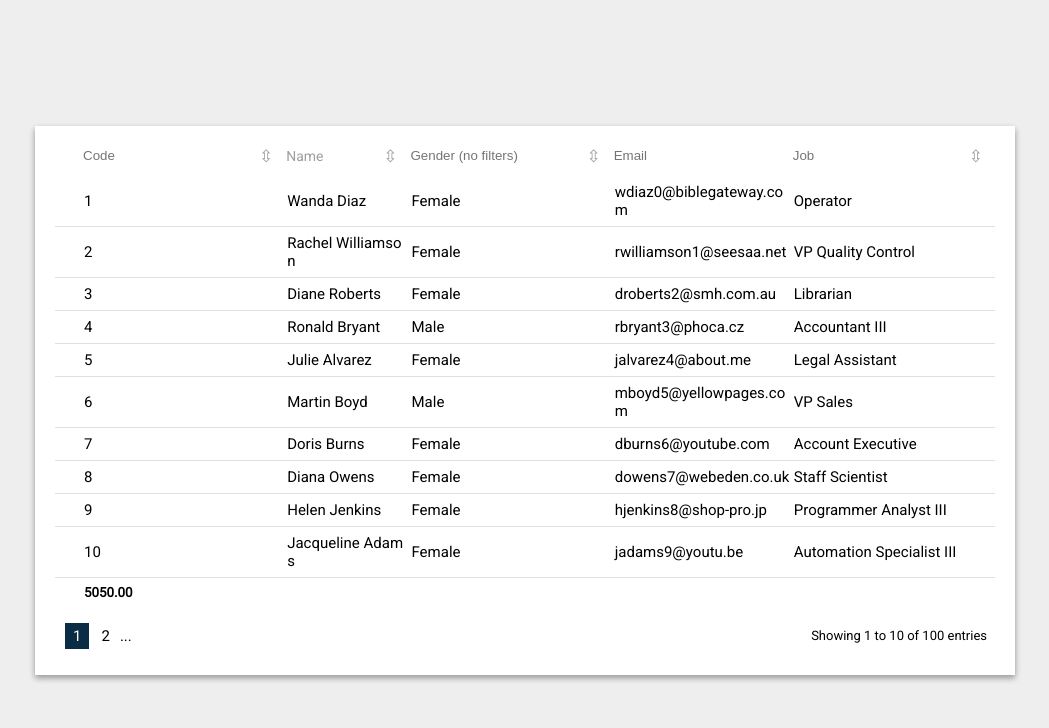
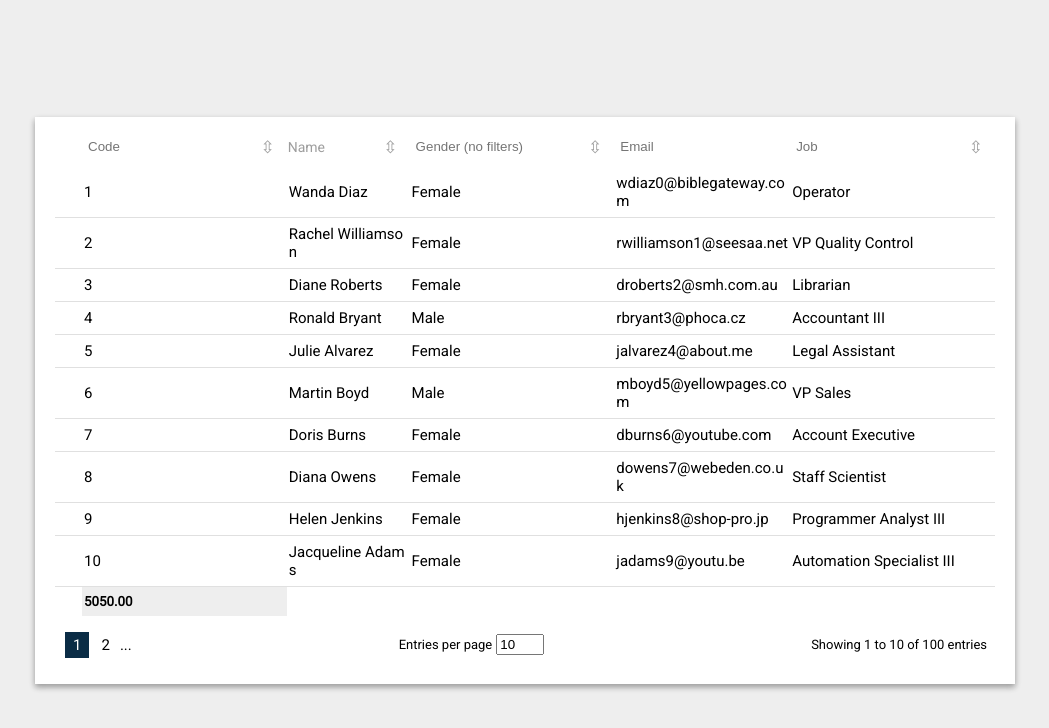
Before and after one commit to vssrcj/tablo, a React app: page sample/index.html in a window 1280 px wide. Shown: the whole page, without its empty margins (115-1164 px from the left). Built offline with nearby package versions, Linux system fonts and the light colour scheme.

Commit message:
Various small changes, and allowing to setLimit

```diff
--- a/package.json
+++ b/package.json
@@ -1,6 +1,6 @@
 {
   "name": "tablo",
-  "version": "2.4.2",
+  "version": "2.5.0",
   "author": "CJ",
   "description": "",
   "main": "src/tablo.js",
--- a/sample/index.js
+++ b/sample/index.js
@@ -32,6 +32,7 @@ const App = () => (
 			limit={10}
 			columns={columns}
 			id="code"
+         setLimit={true}
 		/>
 	</div>
 );
--- a/src/index.css
+++ b/src/index.css
@@ -1,6 +1,9 @@
 .tablo--container {
   margin: 0 10px;
   box-sizing: border-box;
+}
+.tablo .footer {
+   border-bottom: none;
 }
 .tablo {
   border-collapse: collapse;
@@ -20,15 +23,12 @@
 .tablo .head-input {
   min-width: 40px;
   width: 100%;
-  padding: 10px 0;
+  padding: 10px 0 10px 5px;
   outline: none;
   border: none;
   background: inherit;
 }
-.tablo tbody tr:last-child {
-  border-bottom: none;
-}
-.tablo tbody tr {
+.tablo tbody tr:not(.tablo--aggregates) {
   border-bottom: 1px solid #e0e0e0;
 }
 .tablo th,
@@ -49,6 +49,7 @@
 .tablo .aggregate-cell {
   font-size: smaller;
   font-weight: 900;
+      background: #eee;
 }
 .tablo .sort {
   font-size: 17px;
@@ -134,3 +135,12 @@
 .tablo .filters .selection::before {
    content: "x ";
 }
+.tablo .limit-setter {
+   margin-left: auto;
+   font-size: 13px;
+}
+.tablo .limit-setter input {
+   width: 40px;
+   margin-left: 4px;
+   outline: none;
+}
--- a/src/index.js
+++ b/src/index.js
@@ -31,6 +31,8 @@ export default class Tablo extends Component {
 
          // index of current page
          page: 0,
+
+         limit: props.limit || 15,
 
          columns: props.columns.map(column => {
             const extras = column.sortable === true || column.sortable === undefined ?
@@ -116,8 +118,8 @@ export default class Tablo extends Component {
    }
 
    renderPaging = () => {
-      const { trimmed, page, columns } = this.state;
-      const { limit, items, name } = this.props;
+      const { trimmed, page, columns, limit } = this.state;
+      const { items, name } = this.props;
 
       const pages = parseInt((trimmed.length - 1)/limit) + 1;
 
@@ -152,7 +154,7 @@ export default class Tablo extends Component {
             {description}
          </span>;
 
-      const exportButton = name ?
+      const exportButton = name && items.length > 0 ?
          <span onClick={() => exportTable(items, columns, name)} className="paging export">Export</span> :
          null;
 
@@ -189,6 +191,10 @@ export default class Tablo extends Component {
          });
       }
 
+      const limitSetter = this.props.setLimit ?
+         <div className="limit-setter">Entries per page<input type="number" min={1} max={50} value={this.state.limit} onChange={this.setLimit} /></div> :
+         null;
+
       return (
          <tfoot>
             <tr>
@@ -196,6 +202,7 @@ export default class Tablo extends Component {
                   <div className="footer-container">
                      { paging }
                      { exportButton }
+                     { limitSetter }
                      { descriptionGroup }
                   </div>
                </td>
@@ -205,6 +212,10 @@ export default class Tablo extends Component {
       );
    }
 
+   setLimit = evnt => {
+      this.setState({ limit: evnt.target.value });
+   };
+
    /*
     * sets the complete selections for a column.
     */
@@ -212,15 +223,8 @@ export default class Tablo extends Component {
 
       const { items } = this.props;
 
-      const columns = this.state.columns.map(column => {
-         if(column.key == columnId) {
-            return {
-               ...column,
-               selections
-            };
-         }
-         return column;
-      });
+      const columns = this.state.columns.map(c => c.key == columnId ? { ...c, selections } : c );
+
       const trimmed = filterItems(items, columns);
 
       this.setState({ columns, trimmed, page: 0 });
@@ -324,9 +328,9 @@ export default class Tablo extends Component {
       const { items } = this.props;
       if(columns && columns.some(c => c.sum)) {
          return (
-            <tr key={-1}>
+            <tr key={-1} className="tablo--aggregates">
                {columns.map((c, i) => {
-                  if(c.sum) {
+                  if(c.sum && items && items.length > 0) {
                      const total = (items.map(i => parseFloat(i[c.key]) || 0)).reduce((a,b) => a+b);
                      return <td key={i} className="aggregate-cell">{total.toFixed(2)}</td>
                   }
@@ -340,8 +344,8 @@ export default class Tablo extends Component {
 
    render() {
 
-      const { id, limit } = this.props;
-      const { columns, sort, trimmed, page } = this.state;
+      const { id } = this.props;
+      const { columns, sort, trimmed, page, limit } = this.state;
 
       const items = trimmed.slice(page * limit, (page + 1) * limit);
 
```
Also changed, not shown: index.js (+26 -17 lines).
